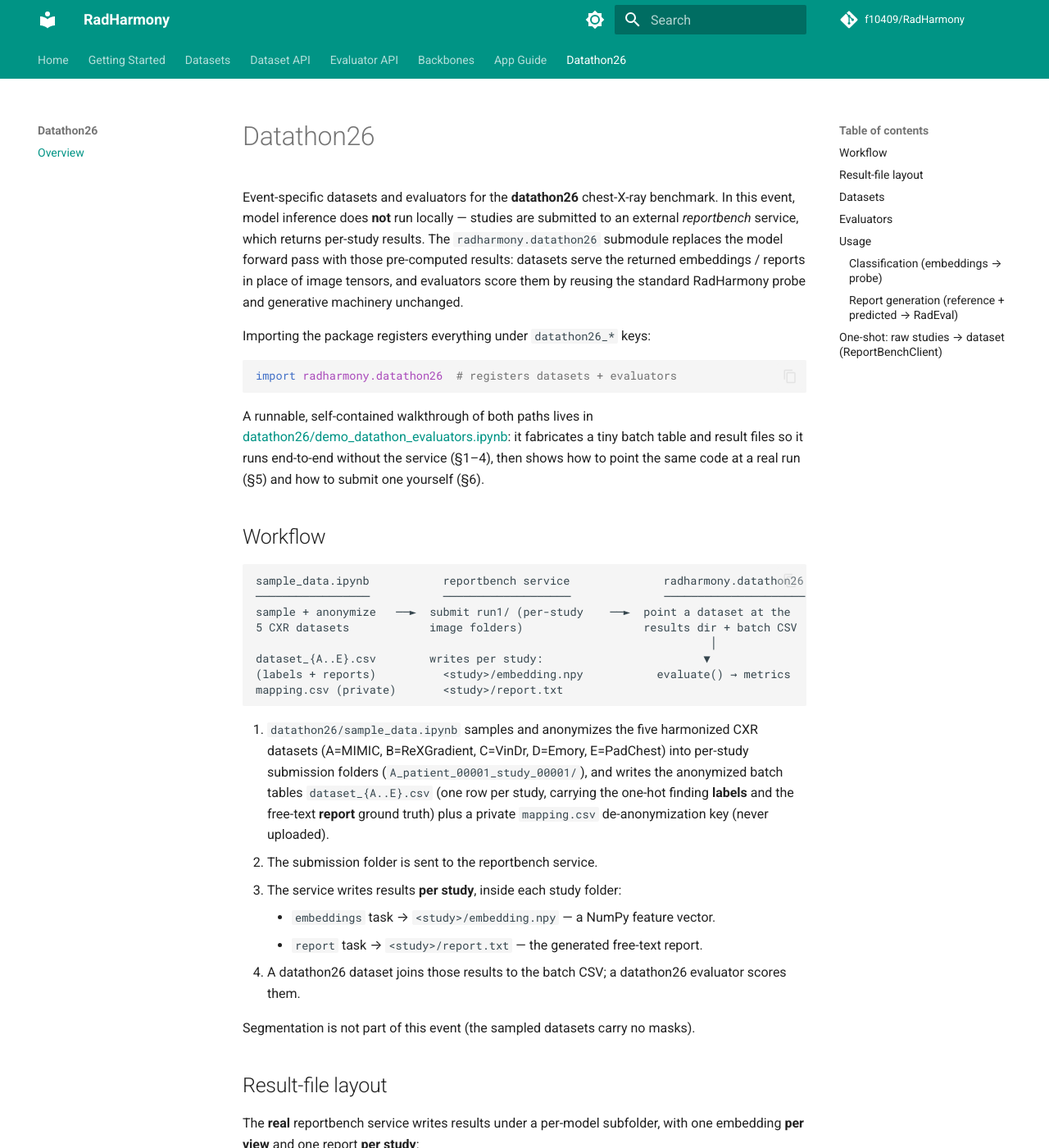
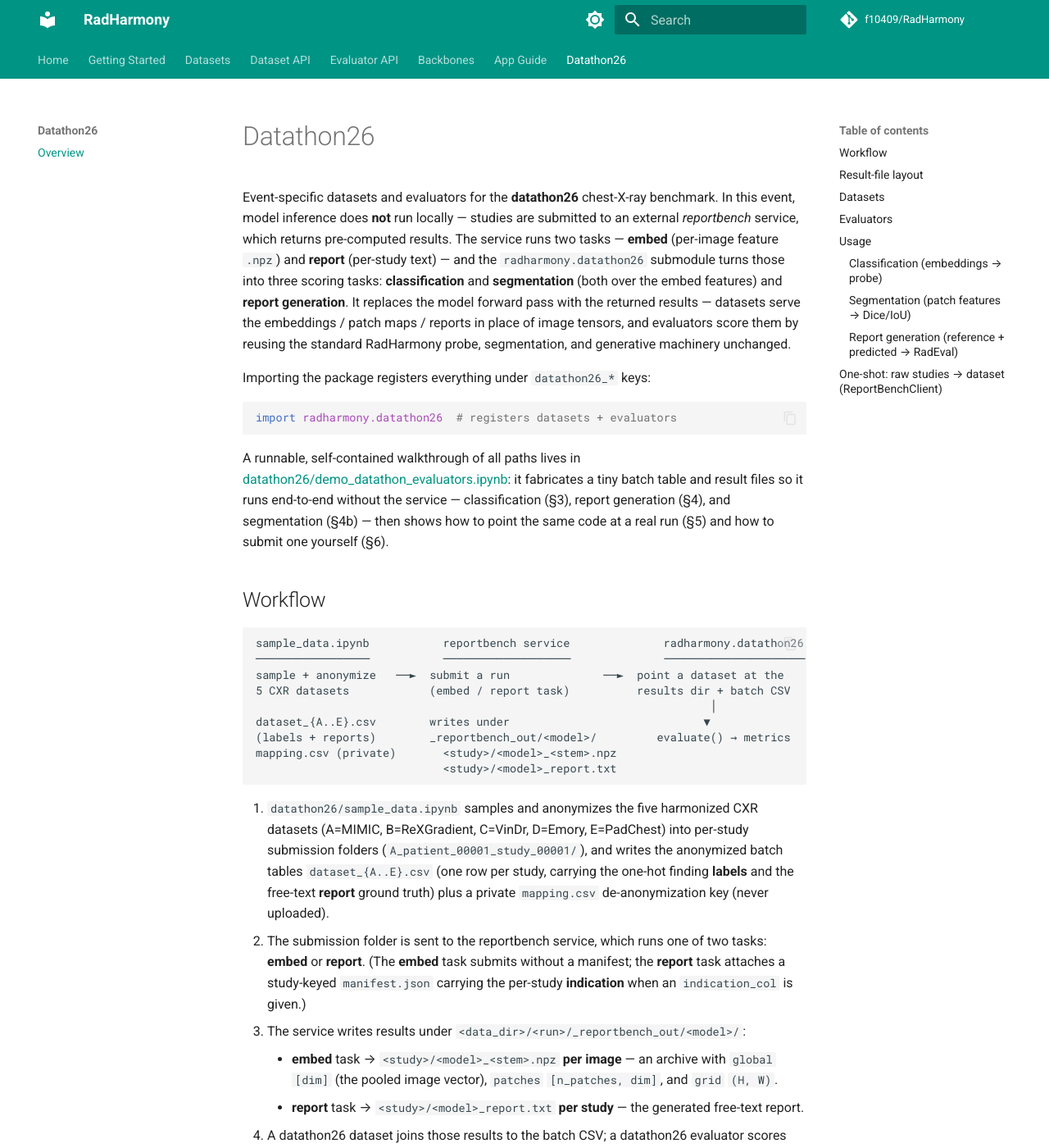
Before and after one commit to f10409/RadHarmony, an MkDocs documentation site: the page built from docs/wiki/datathon26.md, in a window 1280 px wide and 1400 px high. Shown: the whole window at 82% size. Built offline with MkDocs 1.6.1 and Material for MkDocs 9.7.7, drawn with Linux system fonts in a browser that asks for light colours; comment, search, counter and statistics services are not loaded; some of the changed text lies outside the part shown.

Commit message:
docs(wiki): sync datathon26 page with reportbench bridge + segmentation
Reflect the merged PR #1: the embed task's per-image .npz format
(global/patches/grid), the _reportbench_out/<model> output layout, the
embed/report task names, study-keyed manifest.json indications, and the
new segmentation task (PatchSegResultsDataset + the three seg-probe
evaluators) with a usage snippet. Verified every registry key, class, and
kwarg against the shipped code.

Co-Authored-By: Claude Opus 4.8 (1M context) <noreply@anthropic.com>

````diff
--- a/docs/wiki/datathon26.md
+++ b/docs/wiki/datathon26.md
@@ -2,11 +2,14 @@
 
 Event-specific datasets and evaluators for the **datathon26** chest-X-ray
 benchmark. In this event, model inference does **not** run locally — studies are
-submitted to an external *reportbench* service, which returns per-study results.
-The `radharmony.datathon26` submodule replaces the model forward pass with those
-pre-computed results: datasets serve the returned embeddings / reports in place
-of image tensors, and evaluators score them by reusing the standard RadHarmony
-probe and generative machinery unchanged.
+submitted to an external *reportbench* service, which returns pre-computed
+results. The service runs two tasks — **embed** (per-image feature `.npz`) and
+**report** (per-study text) — and the `radharmony.datathon26` submodule turns
+those into three scoring tasks: **classification** and **segmentation** (both
+over the embed features) and **report generation**. It replaces the model
+forward pass with the returned results — datasets serve the embeddings / patch
+maps / reports in place of image tensors, and evaluators score them by reusing
+the standard RadHarmony probe, segmentation, and generative machinery unchanged.
 
 Importing the package registers everything under `datathon26_*` keys:
 
@@ -14,23 +17,25 @@ Importing the package registers everything under `datathon26_*` keys:
 import radharmony.datathon26  # registers datasets + evaluators
 ```
 
-A runnable, self-contained walkthrough of both paths lives in
+A runnable, self-contained walkthrough of all paths lives in
 [datathon26/demo_datathon_evaluators.ipynb](../../datathon26/demo_datathon_evaluators.ipynb):
 it fabricates a tiny batch table and result files so it runs end-to-end without
-the service (§1–4), then shows how to point the same code at a real run (§5) and
-how to submit one yourself (§6).
+the service — classification (§3), report generation (§4), and segmentation
+(§4b) — then shows how to point the same code at a real run (§5) and how to
+submit one yourself (§6).
 
 ## Workflow
 
 ```
 sample_data.ipynb           reportbench service              radharmony.datathon26
 ─────────────────           ───────────────────              ─────────────────────
-sample + anonymize   ──►  submit run1/ (per-study    ──►  point a dataset at the
-5 CXR datasets            image folders)                  results dir + batch CSV
+sample + anonymize   ──►  submit a run              ──►  point a dataset at the
+5 CXR datasets            (embed / report task)          results dir + batch CSV
                                                                     │
-dataset_{A..E}.csv        writes per study:                        ▼
-(labels + reports)          <study>/embedding.npy           evaluate() → metrics
-mapping.csv (private)       <study>/report.txt
+dataset_{A..E}.csv        writes under                             ▼
+(labels + reports)        _reportbench_out/<model>/         evaluate() → metrics
+mapping.csv (private)       <study>/<model>_<stem>.npz
+                            <study>/<model>_report.txt
 ```
 
 1. `datathon26/sample_data.ipynb` samples and anonymizes the five harmonized CXR
@@ -39,44 +44,58 @@ mapping.csv (private)       <study>/report.txt
    batch tables `dataset_{A..E}.csv` (one row per study, carrying the one-hot
    finding **labels** and the free-text **report** ground truth) plus a private
    `mapping.csv` de-anonymization key (never uploaded).
-2. The submission folder is sent to the reportbench service.
-3. The service writes results **per study**, inside each study folder:
-      - `embeddings` task → `<study>/embedding.npy` — a NumPy feature vector.
-      - `report` task → `<study>/report.txt` — the generated free-text report.
+2. The submission folder is sent to the reportbench service, which runs one of
+   two tasks: **embed** or **report**. (The **embed** task submits without a
+   manifest; the **report** task attaches a study-keyed `manifest.json` carrying
+   the per-study **indication** when an `indication_col` is given.)
+3. The service writes results under `<data_dir>/<run>/_reportbench_out/<model>/`:
+      - **embed** task → `<study>/<model>_<stem>.npz` **per image** — an archive
+        with `global` `[dim]` (the pooled image vector), `patches`
+        `[n_patches, dim]`, and `grid` `(H, W)`.
+      - **report** task → `<study>/<model>_report.txt` **per study** — the
+        generated free-text report.
 4. A datathon26 dataset joins those results to the batch CSV; a datathon26
-   evaluator scores them.
-
-Segmentation is not part of this event (the sampled datasets carry no masks).
+   evaluator scores them. The one embed/report output feeds all three scoring
+   tasks: **classification** reads the `.npz` `global` vector, **segmentation**
+   folds its `patches` into a dense map, and **report generation** reads the
+   `.txt`. Segmentation additionally requires a ground-truth mask per image
+   (bring your own `mask_path`), so it applies only to datasets carrying masks.
 
 ## Result-file layout
 
 The **real** reportbench service writes results under a per-model subfolder,
-with one embedding **per view** and one report **per study**:
+with one embedding `.npz` **per image** and one report **per study**:
 
 ```
 <results_dir>/<model>/                 # e.g. .../_reportbench_out/model-a/
   A_patient_00018_study_00001/
-    model-a_pa.npy       # embeddings task — one <model>_<view>.npy per view
-    model-a_lateral.npy
+    model-a_pa.npz       # embed task — one <model>_<stem>.npz per image
+    model-a_lateral.npz  #   archive: global [dim] + patches [n, dim] + grid (H, W)
     model-a_report.txt   # report task — one <model>_report.txt per study
   ...
 ```
 
 Point the dataset at the `<results_dir>/<model>` folder and pass a `result_path`
-resolver — the `viewwise_embedding_path(model)` / `perstudy_report_path(model)`
-helpers build the names above. (The datasets **default** to the simpler
+resolver — the `viewwise_embedding_path(model)` (defaults to `.npz`) /
+`perstudy_report_path(model)` helpers build the names above. (`_load_npy` also
+accepts a bare `.npy` array, and the datasets **default** to the simpler
 `<study>/embedding.npy` / `<study>/report.txt` when no resolver is given, which is
 what the self-contained notebook demo fabricates.)
 
-Because embeddings are per-view, the classification frame carries **one row per
-image** (the view is read from each row's `image_path` stem); the report frame is
-deduplicated to **one row per study**.
+The classification/segmentation datasets read from the same `.npz`:
+classification takes the `global` vector, segmentation folds `patches` back into
+a dense `[dim, H, W]` map (using the stored `grid`, falling back to a square
+`√n_patches` grid when absent). Because embeddings are per-image, the
+classification/segmentation frame carries **one row per image** (the stem is read
+from each row's `image_path`); the report frame is deduplicated to **one row per
+study**.
 
 ## Datasets
 
 | Registry key | Class | Serves | Key sample fields |
 |---|---|---|---|
-| `datathon26_embedding` | `EmbeddingResultsDataset` | `embedding.npy` (or `result_path`) | `img` = embedding vector, `cls` = label vector |
+| `datathon26_embedding` | `EmbeddingResultsDataset` | `.npz` `global` (or `result_path`) | `img` = embedding vector, `cls` = label vector |
+| `datathon26_segmentation` | `PatchSegResultsDataset` | `.npz` `patches` → `[D, H, W]` (or `result_path`) | `img` = dense feature map, `mask` = GT mask |
 | `datathon26_report` | `ReportResultsDataset` | `report.txt` (or `result_path`) | `img` = predicted report, `report` = reference report |
 
 (`DatathonEmbeddingDataset` / `DatathonReportDataset` are the one-shot *factories*
@@ -93,8 +112,9 @@ patient's studies across folds.
 
 All are thin subclasses of the standard evaluators, so **every feature of the
 originals is preserved** — patient-grouped k-fold, multi-seed, bootstrap,
-threshold strategies, `macro_average`, the embedding cache, and (for reports)
-the full RadEval metric suite + `generations.csv`.
+threshold strategies, `macro_average`, the embedding cache, (for segmentation)
+early stopping + prediction dumps, and (for reports) the full RadEval metric
+suite + `generations.csv`.
 
 | Registry key | Class | Base | Scores |
 |---|---|---|---|
@@ -102,13 +122,17 @@ the full RadEval metric suite + `generations.csv`.
 | `datathon26_knn_probe` | `DatathonKNNProbeEvaluator` | `KNNProbeEvaluator` | embeddings → k-NN |
 | `datathon26_svm_probe` | `DatathonSVMProbeEvaluator` | `SVMProbeEvaluator` | embeddings → SVM |
 | `datathon26_prototype_probe` | `DatathonPrototypeProbeEvaluator` | `PrototypeProbeEvaluator` | embeddings → nearest-centroid |
+| `datathon26_linear_probe_seg` | `DatathonLinearProbeSegEvaluator` | `LinearProbeSegEvaluator` | patch map → 1×1-conv head → Dice/IoU |
+| `datathon26_conv_probe_seg` | `DatathonConvProbeSegEvaluator` | `ConvProbeSegEvaluator` | patch map → conv-block head → Dice/IoU |
+| `datathon26_upernet_seg` | `DatathonUPerNetSegEvaluator` | `UPerNetSegEvaluator` | patch map → UPerNet head → Dice/IoU |
 | `datathon26_report_generation` | `DatathonReportGenerationEvaluator` | `ReportGenerationEvaluator` | predicted vs reference report → RadEval |
 
-The classification evaluators default their `image_encoder` to an
-`IdentityEncoder` (pass-through), so the sole encoder call in
-`extract_embeddings` returns the pre-extracted vectors. The report evaluator
-uses an `identity_generator` (pass-through) and reads the predicted report from
-the dataset instead of calling a VLM.
+The classification and segmentation evaluators default their `image_encoder` to
+an `IdentityEncoder` (pass-through), so the sole encoder call returns the
+pre-extracted vectors / patch maps unchanged — the segmentation head (1×1 conv /
+conv block / UPerNet) trains straight on the frozen patch features. The report
+evaluator uses an `identity_generator` (pass-through) and reads the predicted
+report from the dataset instead of calling a VLM.
 
 ## Usage
 
@@ -121,7 +145,7 @@ from radharmony.datathon26 import (
 )
 
 ds = EmbeddingResultsDataset(
-    embeddings_dir="/path/to/_reportbench_out/model-a",  # <study>/model-a_<view>.npy
+    embeddings_dir="/path/to/_reportbench_out/model-a",  # <study>/model-a_<stem>.npz
     csv_path="dataset_A.csv",                            # one row per image (labels)
     result_path=viewwise_embedding_path("model-a"),
 )
@@ -132,6 +156,32 @@ results = ev.evaluate()   # DataFrame: per-label + macro_average rows (auroc, au
 
 Swap in `DatathonKNNProbeEvaluator`, `DatathonSVMProbeEvaluator`, or
 `DatathonPrototypeProbeEvaluator` — same call shape.
+
+### Segmentation (patch features → Dice/IoU)
+
+```python
+import radharmony.datathon26  # noqa: F401
+from radharmony.datathon26 import (
+    PatchSegResultsDataset, viewwise_embedding_path, DatathonLinearProbeSegEvaluator,
+)
+
+ds = PatchSegResultsDataset(
+    embeddings_dir="/path/to/_reportbench_out/model-a",  # <study>/model-a_<stem>.npz
+    csv_path="dataset_A.csv",                            # one row per image
+    result_path=viewwise_embedding_path("model-a"),      # reads the .npz `patches`
+    mask_col="mask_path",                                # GT mask per image
+    mask_size=224,                                       # output resolution
+)
+
+ev = DatathonLinearProbeSegEvaluator(dataset=ds, num_classes=2, n_folds=5)
+results = ev.evaluate()   # DataFrame: per-class + macro_average rows (dice, iou, ...)
+```
+
+`PatchSegResultsDataset` folds the `.npz` `patches` `[n, dim]` into a dense
+`[dim, H, W]` map (via the stored `grid`), and the evaluator puts a frozen-feature
+segmentation head on it. Swap in `DatathonConvProbeSegEvaluator` or
+`DatathonUPerNetSegEvaluator` for heavier heads — same call shape. Pass
+`feat_size=` if the patch grid varies per image.
 
 ### Report generation (reference + predicted → RadEval)
 
@@ -167,8 +217,8 @@ have a results folder. The `DatathonEmbeddingDataset` / `DatathonReportDataset`
 factories (+ `ReportBenchClient`) do that submission step for you, so you can go
 straight from a harmonized frame and the raw image root — **the same two inputs
 an ordinary RadHarmony dataset takes** — to a ready dataset object. They wrap the
-`rbclient.py` CLI (`config` → `check` → `prepare` → `submit` → `watch`) via
-subprocess.
+`rbclient.py` CLI (`config` → `prepare` → `submit` → `watch`, with an optional
+`check`) via subprocess.
 
 ```python
 import radharmony.datathon26  # noqa: F401
@@ -181,25 +231,29 @@ client = ReportBenchClient(
 )
 
 ds = DatathonEmbeddingDataset(
-    harmonized_df=df,                    # one row per study (labels + report)
+    harmonized_df=df,                    # one row per image (labels)
     base_image_dir="/data/mimic",        # where the raw images live
     client=client,
     model="model-a",                     # see client.models()
 )
-# ds is an EmbeddingResultsDataset pointed at <data_dir>/run_embeddings/<study>/embedding.npy
+# ds is an EmbeddingResultsDataset pointed at
+# <data_dir>/run_embed/_reportbench_out/model-a/<study>/model-a_<stem>.npz
 ```
 
 `DatathonEmbeddingDataset` here is a **factory function**, not the result class:
 it (1) stages every study referenced by `harmonized_df` into the per-study folder
 layout the service expects (`<study_id>/<view files>`, grouping multiple views per
-study, symlinked by default), (2) drives `rbclient.py` to submit the *embeddings*
+study, symlinked by default), (2) drives `rbclient.py` to submit the *embed*
 task and `watch` it to completion, then (3) returns an
-`EmbeddingResultsDataset(results_dir, harmonized_df=df)` after verifying every
-study produced an `embedding.npy` (it raises with the missing study ids
+`EmbeddingResultsDataset` pointed at the `_reportbench_out/<model>` results after
+verifying every image produced its `.npz` (it raises with the missing ids
 otherwise). `DatathonReportDataset(harmonized_df, base_image_dir, client=..., model=...)`
 is the report-task counterpart — same call shape, submitting the *report* task
-and returning a `ReportResultsDataset`.
+and returning a `ReportResultsDataset`; pass `indication_col=` to attach a
+per-study indication via the job's study-keyed `manifest.json`.
 
 Pass `skip_submit=True` with an existing `results_dir=` to re-score a finished
 run without resubmitting. Every path (client script, interpreter, staging /
-results dirs) and the column names (`study_col`, `image_col`) are configurable.
+results dirs), the run name / task, the `.npz` key + extension (`emb_key`,
+`emb_ext`), and the column names (`study_col`, `image_col`, `view_col`) are
+configurable.
````
